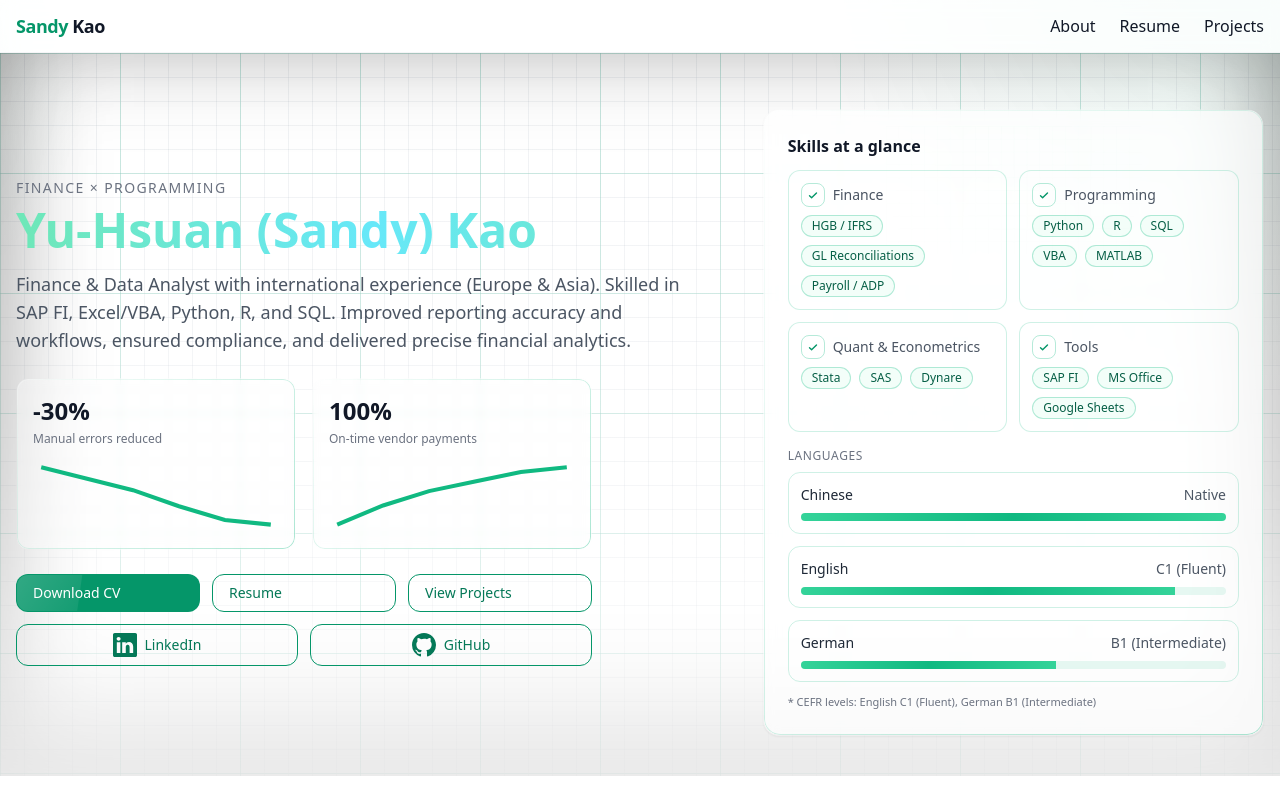
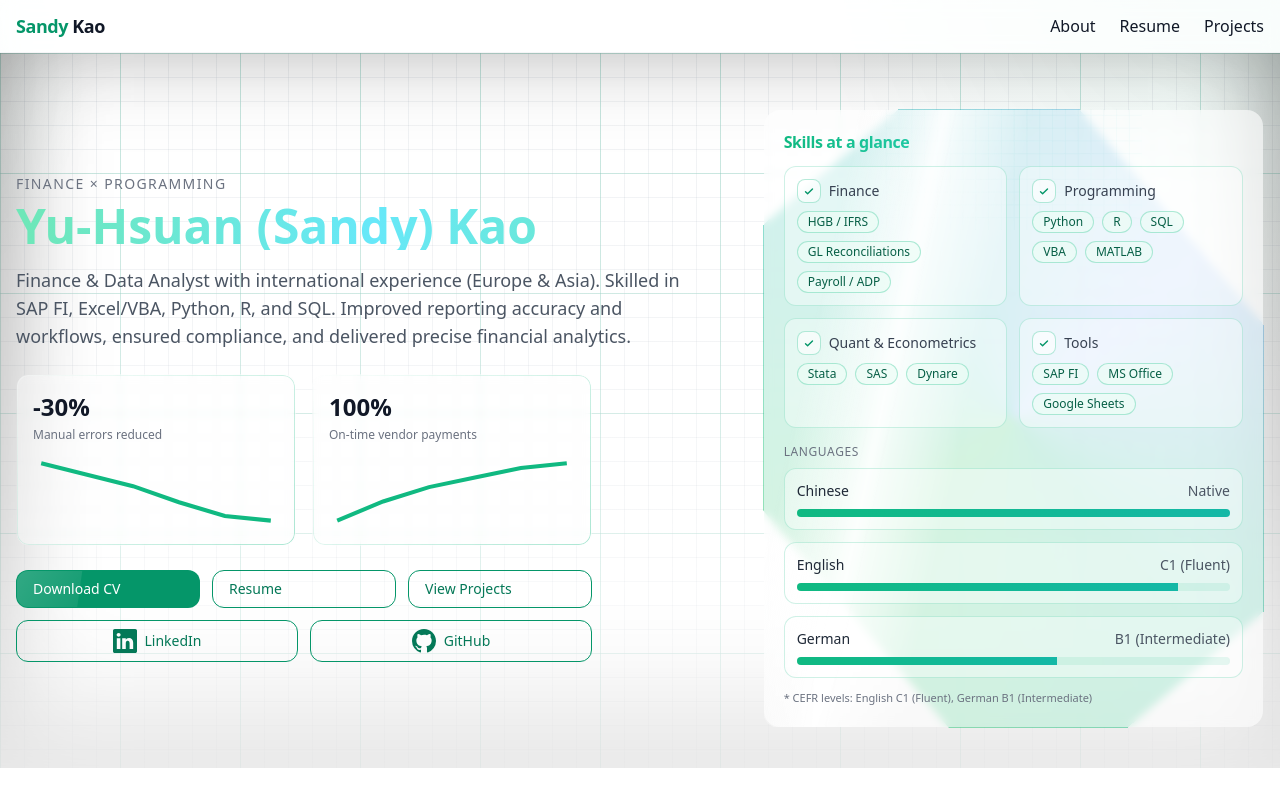
Before and after one commit to SandyKao0301/SandyKao, a Next.js app: page / in a window 1280 px wide. Shown: the top 800 px of the page. Built offline with nearby package versions, Linux system fonts and the light colour scheme.

Commit message:
Update SkillsShowcase.tsx

```diff
--- a/components/SkillsShowcase.tsx
+++ b/components/SkillsShowcase.tsx
@@ -15,13 +15,7 @@ const groups: Group[] = [
   },
   {
     title: "Programming",
-    pills: [
-      { label: "Python" },
-      { label: "R" },
-      { label: "SQL" },
-      { label: "VBA" },
-      { label: "MATLAB" },
-    ],
+    pills: [{ label: "Python" }, { label: "R" }, { label: "SQL" }, { label: "VBA" }, { label: "MATLAB" }],
   },
   {
     title: "Quant & Econometrics",
@@ -41,29 +35,59 @@ const languages = [
 
 export default function SkillsShowcase() {
   return (
-    <div className="card card-gradient overflow-hidden">
     <div className="relative">
-        {/* Decorative blueprint flare */}
-        <div className="pointer-events-none absolute -inset-2 opacity-30 [mask-image:radial-gradient(60%_60%_at_50%_0%,black,transparent)]">
-          <svg viewBox="0 0 400 200" className="h-32 w-full text-emerald-400/30">
+      {/* Animated gradient border wrapper */}
+      <div className="relative rounded-2xl p-[1px] overflow-hidden">
+        <div className="absolute inset-0 animate-border-spin opacity-80"
+          style={{
+            background:
+              "conic-gradient(from 0deg, rgba(16,185,129,.6), rgba(34,197,94,.6), rgba(20,184,166,.6), rgba(59,130,246,.4), rgba(16,185,129,.6))",
+            filter: "hue-rotate(0deg)",
+          }}
+        />
+        {/* Inner card */}
+        <div className="relative rounded-2xl bg-white/60 dark:bg-slate-900/50 backdrop-blur-sm">
+          {/* Animated background grid + hue shift */}
+          <div className="pointer-events-none absolute -inset-2 [mask-image:radial-gradient(70%_50%_at_50%_0%,black,transparent)]">
+            <svg viewBox="0 0 400 200" className="h-32 w-full animate-hue-shift opacity-30">
               <defs>
                 <pattern id="grid" width="20" height="20" patternUnits="userSpaceOnUse">
-                <path d="M 20 0 L 0 0 0 20" fill="none" stroke="currentColor" strokeWidth="0.5" />
+                  <path d="M 20 0 L 0 0 0 20" fill="none" stroke="rgb(16 185 129)" strokeWidth="0.5" />
                 </pattern>
               </defs>
               <rect width="100%" height="100%" fill="url(#grid)" />
             </svg>
           </div>
 
-        <h3 className="font-semibold relative">Skills at a glance</h3>
+          {/* Sheen sweep */}
+          <div className="pointer-events-none absolute inset-0 overflow-hidden">
+            <div className="absolute -inset-y-10 -left-1/3 w-1/3 rotate-12 animate-sheen"
+                 style={{
+                   background:
+                     "linear-gradient(90deg, transparent 0%, rgba(255,255,255,.65) 40%, rgba(255,255,255,.9) 50%, rgba(255,255,255,.65) 60%, transparent 100%)",
+                   filter: "blur(2px)",
+                 }}
+            />
+          </div>
+
+          <div className="relative p-4 sm:p-5">
+            <h3 className="font-semibold tracking-tight bg-gradient-to-r from-emerald-500 via-teal-400 to-emerald-500 bg-clip-text text-transparent">
+              Skills at a glance
+            </h3>
 
             {/* Groups */}
-        <div className="mt-3 grid grid-cols-1 sm:grid-cols-2 gap-3 text-sm relative">
+            <div className="mt-3 grid grid-cols-1 sm:grid-cols-2 gap-3 text-sm">
               {groups.map((g) => (
-            <div key={g.title} className="rounded-xl border border-emerald-500/20 bg-white/5 dark:bg-white/0 p-3">
+                <div
+                  key={g.title}
+                  className="group relative rounded-xl border border-emerald-500/20 bg-white/40 dark:bg-white/5 p-3 overflow-hidden"
+                >
+                  {/* soft glow on hover */}
+                  <div className="pointer-events-none absolute inset-0 opacity-0 group-hover:opacity-100 transition-opacity duration-500"
+                       style={{ background: "radial-gradient(80% 60% at 50% 0%, rgba(16,185,129,.12), transparent 60%)" }}
+                  />
                   <div className="flex items-center gap-2">
-                {/* Tiny accent icon */}
-                <span className="inline-flex h-6 w-6 items-center justify-center rounded-lg border border-emerald-500/30">
+                    <span className="inline-flex h-6 w-6 items-center justify-center rounded-lg border border-emerald-500/30 bg-white/60 dark:bg-white/10">
                       <svg viewBox="0 0 20 20" className="h-3.5 w-3.5 text-emerald-600">
                         <path
                           d="M5 11l3 3 7-7"
@@ -75,14 +99,14 @@ export default function SkillsShowcase() {
                         />
                       </svg>
                     </span>
-                <div className="text-gray-600 dark:text-gray-300 font-medium">{g.title}</div>
+                    <div className="text-gray-700 dark:text-gray-200 font-medium">{g.title}</div>
                   </div>
 
                   <div className="mt-2 flex flex-wrap gap-2">
                     {g.pills.map((p) => (
                       <span
                         key={p.label}
-                    className="inline-flex items-center rounded-full border border-emerald-500/30 px-2.5 py-1 text-[12px] leading-none text-emerald-800 dark:text-emerald-300 bg-emerald-50/60 dark:bg-emerald-500/10"
+                        className="inline-flex items-center rounded-full border border-emerald-500/30 px-2.5 py-1 text-[12px] leading-none text-emerald-800 dark:text-emerald-300 bg-emerald-50/70 dark:bg-emerald-500/10 transition-transform duration-200 hover:scale-[1.04]"
                       >
                         {p.label}
                       </span>
@@ -97,12 +121,12 @@ export default function SkillsShowcase() {
               <div className="mb-2 text-xs uppercase tracking-wider text-gray-500">Languages</div>
               <div className="space-y-3">
                 {languages.map((lang) => (
-              <div key={lang.name} className="rounded-xl border border-emerald-500/20 p-3">
+                  <div key={lang.name} className="rounded-xl border border-emerald-500/20 p-3 bg-white/40 dark:bg-white/5">
                     <div className="flex items-center justify-between text-sm">
                       <div className="font-medium text-gray-800 dark:text-gray-200">{lang.name}</div>
                       <div className="text-gray-600 dark:text-gray-300">{lang.level}</div>
                     </div>
-                {/* Progress bar */}
+                    {/* Animated progress bar with shifting gradient */}
                     <div
                       className="mt-2 h-2 w-full overflow-hidden rounded-full bg-emerald-500/10"
                       role="progressbar"
@@ -112,8 +136,14 @@ export default function SkillsShowcase() {
                       aria-label={`${lang.name} proficiency`}
                     >
                       <div
-                    className="h-full bg-gradient-to-r from-emerald-400 via-emerald-500 to-emerald-400"
-                    style={{ width: `${lang.pct}%` }}
+                        className="h-full animate-bar-sheen"
+                        style={{
+                          width: `${lang.pct}%`,
+                          background:
+                            "linear-gradient(90deg, rgba(16,185,129,1) 0%, rgba(20,184,166,1) 50%, rgba(59,130,246,1) 100%)",
+                          filter: "hue-rotate(0deg)",
+                          backgroundSize: "200% 100%",
+                        }}
                       />
                     </div>
                   </div>
@@ -121,11 +151,44 @@ export default function SkillsShowcase() {
               </div>
             </div>
 
-        {/* Footer hint */}
             <div className="mt-3 text-[11px] text-gray-500">
               * CEFR levels: English C1 (Fluent), German B1 (Intermediate)
             </div>
           </div>
         </div>
+      </div>
+
+      {/* Local animations via styled-jsx (scoped to this component) */}
+      <style jsx>{`
+        @keyframes border-spin {
+          to { transform: rotate(360deg); }
+        }
+        .animate-border-spin > * { }
+        .animate-border-spin {
+          animation: border-spin 16s linear infinite;
+        }
+
+        @keyframes hue-shift {
+          0% { filter: hue-rotate(0deg); }
+          50% { filter: hue-rotate(25deg); }
+          100% { filter: hue-rotate(0deg); }
+        }
+        .animate-hue-shift { animation: hue-shift 10s ease-in-out infinite; }
+
+        @keyframes sheen {
+          0% { transform: translateX(-140%) rotate(12deg); }
+          60% { transform: translateX(120%) rotate(12deg); }
+          100% { transform: translateX(120%) rotate(12deg); }
+        }
+        .animate-sheen { animation: sheen 7s ease-in-out infinite; }
+
+        @keyframes bar-sheen {
+          0% { background-position: 0% 50%; filter: hue-rotate(0deg); }
+          50% { background-position: 100% 50%; filter: hue-rotate(20deg); }
+          100% { background-position: 0% 50%; filter: hue-rotate(0deg); }
+        }
+        .animate-bar-sheen { animation: bar-sheen 6s ease-in-out infinite; }
+      `}</style>
+    </div>
   );
 }
```
Lines whose indentation alone changed are shown as unchanged.
